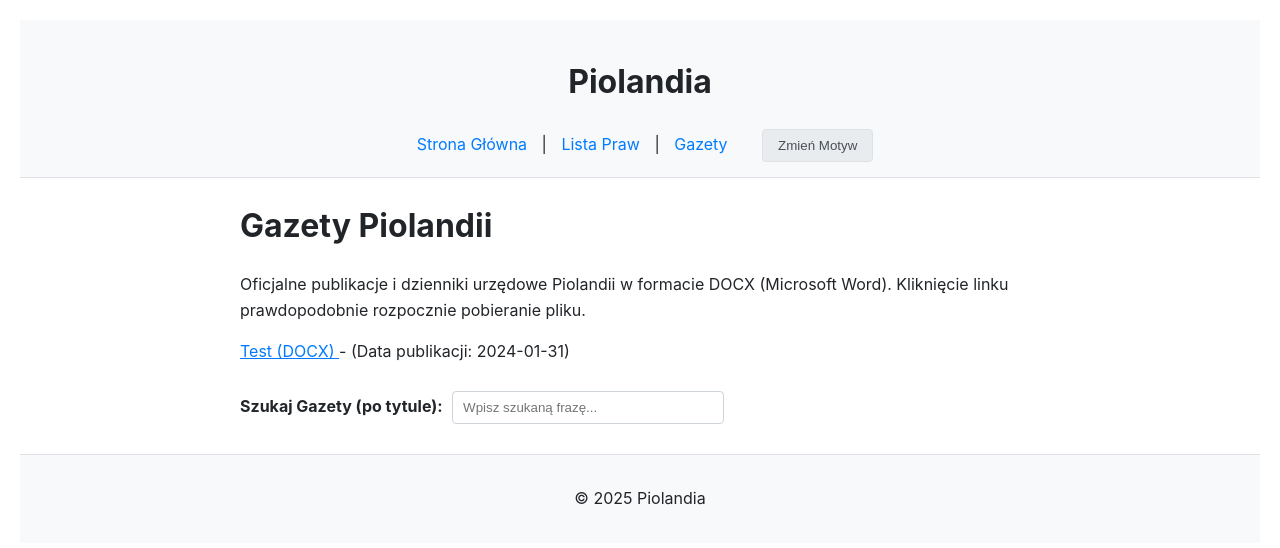
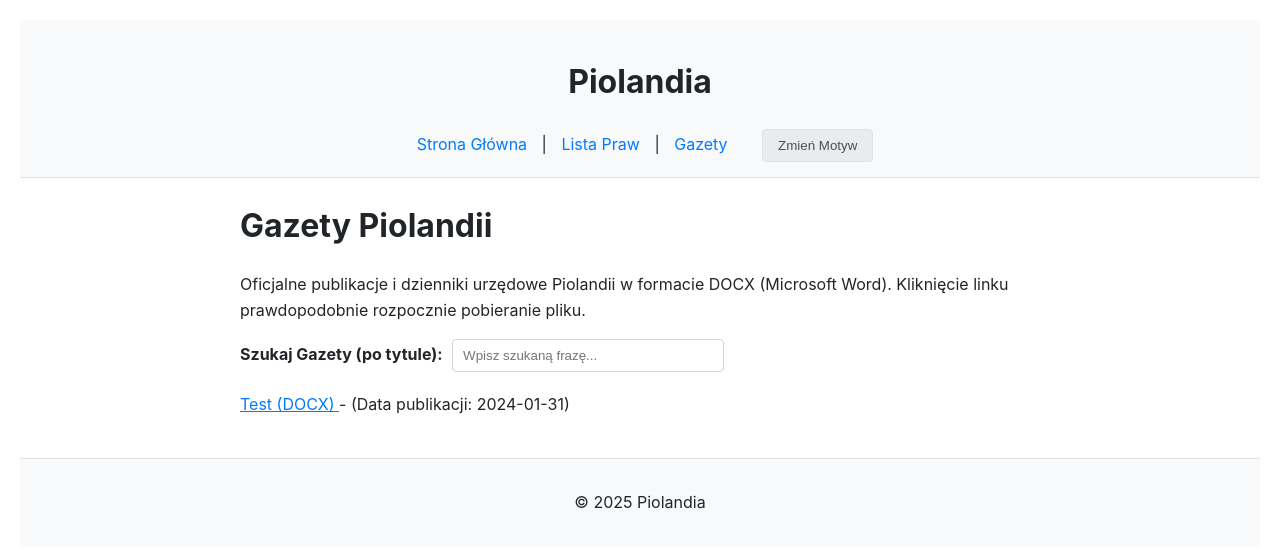
Before and after one commit to kacper010211/Piolandia, a Jekyll site: the page built from gazety.md, in a window 1280 px wide. Shown: the top 548 px of the page. Built offline with Jekyll 4.4.1, drawn with Linux system fonts in a browser that asks for light colours; part of the change alters nothing that is shown.

Commit message:
Update gazety.md

```diff
--- a/gazety.md
+++ b/gazety.md
@@ -8,13 +8,18 @@ permalink: /gazety/
 
 Oficjalne publikacje i dzienniki urzędowe Piolandii w formacie DOCX (Microsoft Word). Kliknięcie linku prawdopodobnie rozpocznie pobieranie pliku.
 
+<div class="search-container">
+  <label for="gazette-search">Szukaj Gazety (po tytule):</label>
+  <input type="text" id="gazette-search" placeholder="Wpisz szukaną frazę...">
+</div>
+
 <ul id="gazette-list">
   {% assign sorted_gazettes = site.gazettes | sort: 'date' | reverse %}
   {% for gazette in sorted_gazettes %}
     <li>
       <!-- ZMIANA: Link prowadzi do gazette.docx_url -->
       <a href="{{ gazette.docx_url | relative_url }}" target="_blank">
-        {{ gazette.title | default: gazette.basename }} (DOCX) <!-- Dodano "(DOCX)" dla jasności -->
+        {{ gazette.title | default: gazette.basename }} (DOCX)
       </a>
       {% if gazette.date %} - (Data publikacji: {{ gazette.date | date: "%Y-%m-%d" }}){% endif %}
     </li>
@@ -23,11 +28,14 @@ Oficjalne publikacje i dzienniki urzędowe Piolandii w formacie DOCX (Microsoft
   {% endfor %}
 </ul>
 
-<div class="search-container">
-  <label for="gazette-search">Szukaj Gazety (po tytule):</label>
-  <input type="text" id="gazette-search" placeholder="Wpisz szukaną frazę...">
-</div>
+<script>
+  document.getElementById('gazette-search').addEventListener('input', function () {
+    const query = this.value.toLowerCase();
+    const listItems = document.querySelectorAll('#gazette-list li');
 
-<script>
-  // ... kod wyszukiwarki dla gazet ...
+    listItems.forEach(function (item) {
+      const text = item.textContent.toLowerCase();
+      item.style.display = text.includes(query) ? '' : 'none';
+    });
+  });
 </script>
```
